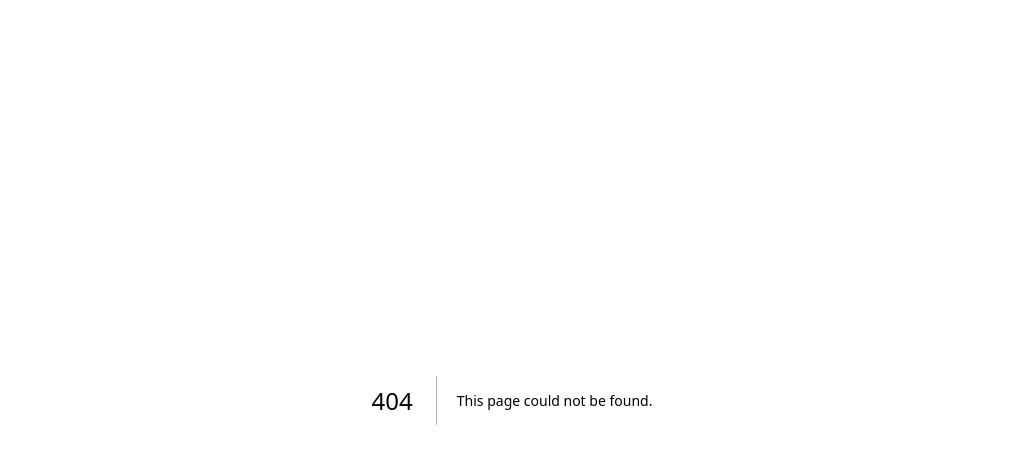
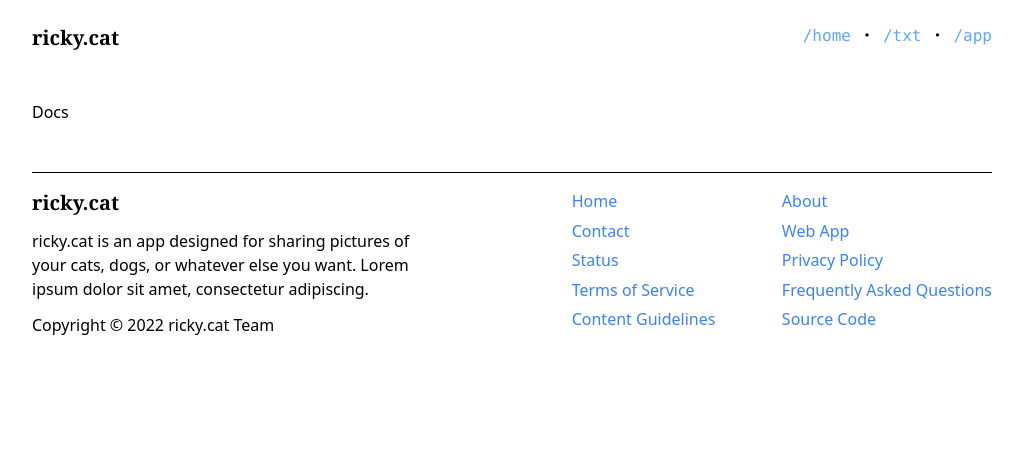
Before and after one commit to orca-group/ricky.cat, a Next.js app: page /txt in a window 1280 px wide. Before the commit this address had no page. Shown: the top 464 px of the page, without its empty margins (128-1150 px from the left). Built offline with nearby package versions, Linux system fonts and the light colour scheme.

Commit message:
feat: add login button to home page

```diff
--- a/components/button.tsx
+++ b/components/button.tsx
@@ -4,7 +4,7 @@ import Link from 'next/link';
 export default function Button({ children, goto }: { children: string; goto: string }) {
   return (
     <Link href={goto}>
-      <div className="inline-block px-5 py-2 bg-slate-800 hover:bg-slate-900 hover:cursor-pointer text-white font-mono">
+      <div className="inline-block text-white px-4 py-2 font-mono ease-in duration-150 bg-slate-900 hover:bg-slate-700 focus:outline-none focus:ring-2 focus:ring-slate-400 focus:ring-offset-2 focus:ring-offset-slate-50">
         {children}
       </div>
     </Link>
--- a/components/nav.tsx
+++ b/components/nav.tsx
@@ -12,14 +12,9 @@ export default function Navbar() {
           /home
         </Link>
         ・
-        <a
-          href="https://txt.ricky.cat"
-          className="text-blue-400 hover:underline"
-          rel="noreferrer"
-          target="_blank"
-        >
+        <Link href="/txt" className="text-blue-400 hover:underline">
           /txt
-        </a>
+        </Link>
         ・
         <Link href="/app" className="text-blue-400 hover:underline">
           /app
--- a/pages/index.tsx
+++ b/pages/index.tsx
@@ -1,5 +1,6 @@
 import React from 'react';
 import Image from 'next/image';
+import Link from 'next/link';
 import Button from '../components/button';
 import Layout from '../components/layout';
 
@@ -25,6 +26,7 @@ export default function Home() {
             tincidunt finibus. Pellentesque habitant.
           </p>
           <Button goto="/register">Get Started</Button>
+          <Link href="/login" className="ml-5 font-mono hover:underline">Log In</Link>
         </div>
       </div>
     </Layout>
--- /dev/null
+++ b/pages/txt/index.tsx
@@ -0,0 +1,10 @@
+import React from 'react';
+import Layout from '../../components/layout';
+
+export default function Txt() {
+  return (
+    <Layout title="Documentation">
+      Docs
+    </Layout>
+  );
+}
```
